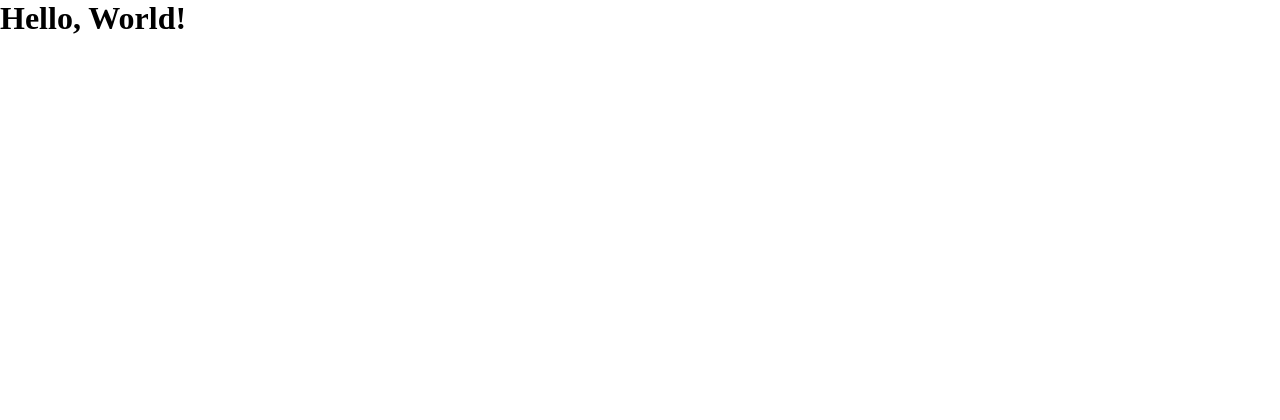
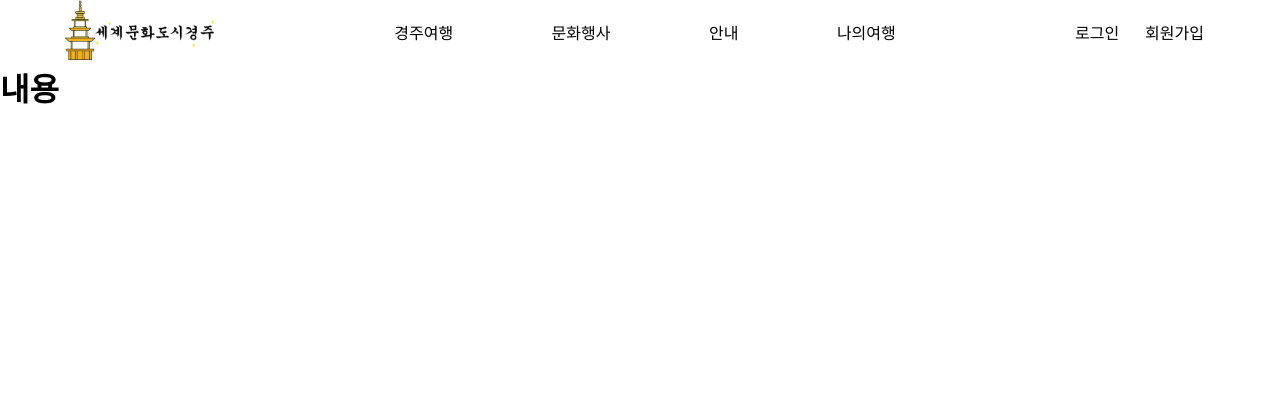
Before and after one commit to ParkMini/2024-Nationwide-Skills-Competition, a PHP site: page / in a window 1280 px wide. Before the commit the part shown is almost empty. Shown: the top 420 px of the page. Before the commit the page ends 34 px from the top, so only its background shows below. Run offline with PHP 8.4, Linux system fonts and the light colour scheme.

Commit message:
헤더 완성

```diff
--- a/index.html
+++ b/index.html
@@ -1,13 +1,68 @@
 <!DOCTYPE html>
 <html lang="ko">
-<head>
-    <meta charset="UTF-8">
-    <meta name="viewport" content="width=device-width, initial-scale=1.0">
-    <title>Document</title>
-    <link rel="stylesheet" href="./style.css">
+  <head>
+    <meta charset="UTF-8" />
+    <meta name="viewport" content="width=device-width, initial-scale=1.0" />
+    <title>세계문화도시경주</title>
+    <link rel="stylesheet" href="./style.css" />
+  </head>
+  <body>
+    <header>
+      <ul id="nav">
+        <!-- 로고 이미지 -->
+        <li>
+          <img src="./assets/logo.png" alt="로고" title="로고" />
+        </li>
+        <!-- 주 메뉴 -->
+        <li id="mainNav">
+          <ul>
+            <li>
+              <span class="mainNavTitle">경주여행</span>
+              <ul>
+                <li><a href="#">이벤트</a></li>
+                <li><a href="#">여행코스추천</a></li>
+                <li><a href="#">테마여행</a></li>
+                <li><a href="#">경주의 자연</a></li>
+              </ul>
+            </li>
+            <li>
+              <span class="mainNavTitle">문화행사</span>
+              <ul>
+                <li><a href="#">이달의 축제행사</a></li>
+                <li><a href="#">정기 축제행사</a></li>
+                <li><a href="#">공연전시 정보</a></li>
+                <li><a href="#">해외공연 정보</a></li>
+              </ul>
+            </li>
+            <li>
+              <span class="mainNavTitle">안내</span>
+              <ul>
+                <li><a href="#">조직도</a></li>
+                <li><a href="#">공지사항</a></li>
+                <li><a href="#">홍보영상</a></li>
+                <li><a href="#">여행책자</a></li>
+              </ul>
+            </li>
+            <li>
+              <span class="mainNavTitle">나의여행</span>
+              <ul>
+                <li><a href="#">투어택시예약</a></li>
+              </ul>
+            </li>
+          </ul>
+        </li>
+        <!-- 로그인 및 회원가입 -->
+        <li id="loginNav">
+          <ul>
+            <li>로그인</li>
+            <li>회원가입</li>
+          </ul>
+        </li>
+      </ul>
+    </header>
 
-</head>
-<body>
-    <h1>Hello, World!</h1>
-</body>
+    <div style="height: 10000px">
+      <h1>내용</h1>
+    </div>
+  </body>
 </html>
--- a/style.css
+++ b/style.css
@@ -1,4 +1,89 @@
+@keyframes fadein {
+  from {
+    opacity: 0;
+  }
+  to {
+    opacity: 1;
+  }
+}
+
 * {
-    margin: 0;
-    padding: 0;
+  margin: 0;
+  padding: 0;
 }
+
+body {
+  width: 100%;
+  padding-top: 64px;
+}
+
+ul {
+  list-style: none;
+}
+
+header {
+  background-color: white;
+  position: fixed;
+  top: 0;
+  left: 0;
+  width: 100%;
+}
+
+header > ul {
+  display: flex;
+  justify-content: space-around;
+}
+
+header > ul img {
+  width: 150px;
+}
+
+#mainNav {
+  padding-top: 20px;
+  width: 600px;
+}
+
+#mainNav > ul {
+  display: flex;
+  justify-content: space-around;
+  text-align: center;
+}
+
+#loginNav ul {
+  padding-top: 20px;
+  display: flex;
+}
+
+#loginNav ul li {
+  width: 70px;
+}
+
+#mainNav > ul > li > ul {
+  padding-top: 5px;
+  display: none;
+}
+
+#mainNav ul li:hover .mainNavTitle {
+  background-color: gray;
+  color: white;
+}
+
+#mainNav > ul:hover li ul {
+  display: block;
+  animation: fadein 0.3s linear;
+  background: white;
+}
+
+#mainNav ul li ul li {
+  padding: 5px 10px;
+}
+
+#mainNav ul li ul li a:hover {
+  color: #ccc;
+  background-color: gray;
+}
+
+a {
+  text-decoration: none;
+  color: black;
+}
```
Also changed, not shown: assets/logo.png (added).
